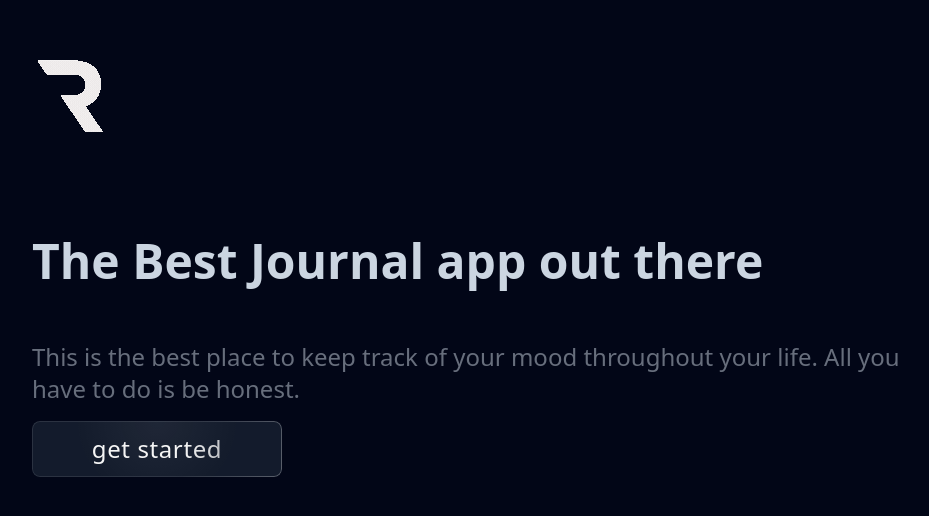
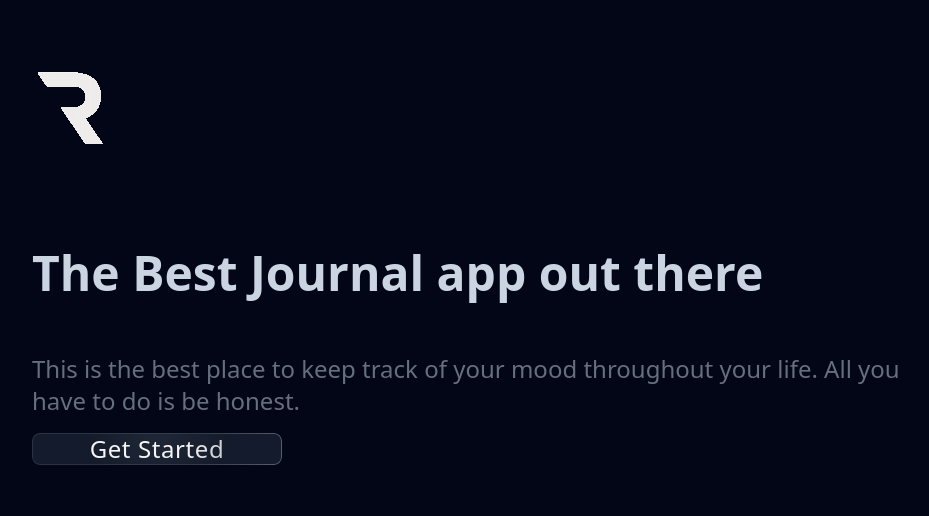
Before and after one commit to oluoko/mood-journal, a Next.js app: page / in a window 1280 px wide. Shown: the part 166-682 px from the top of the page, without its empty margins (160-1089 px from the left). Built offline with nearby package versions, Linux system fonts and the light colour scheme; no server answers.

Commit message:
Mood Journal

```diff
--- a/app/page.tsx
+++ b/app/page.tsx
@@ -30,7 +30,7 @@ export default function Home() {
         <div>
           <Link href={href}>
             <div className="w-[150px] md:w-[250px] h-[50px] md:h-auto rounded-lg bg-slate-700/40">
-              <ShinyButton text={'get started'} />
+              <ShinyButton text={'Get Started'} />
             </div>
           </Link>
         </div>
--- a/components/ShinyButton.tsx
+++ b/components/ShinyButton.tsx
@@ -4,7 +4,7 @@ import './ShinyButton.css'
 const ShinyButton = ({ text }) => {
   return (
     <motion.button
-      className="px-4 py-3 my-1 rounded-lg relative radial-gradient w-[150px] md:w-[250px] h-[50px] md:h-auto flex flex-col items-center justify-center"
+      className="my-1 rounded-lg relative radial-gradient w-[150px] md:w-[250px] h-[50px] md:h-auto flex flex-col items-center justify-center"
       initial={{ '--x': '100%', scale: 1 }}
       animate={{ '--x': '-100%' }}
       whileTap={{ scale: 0.97 }}
```
